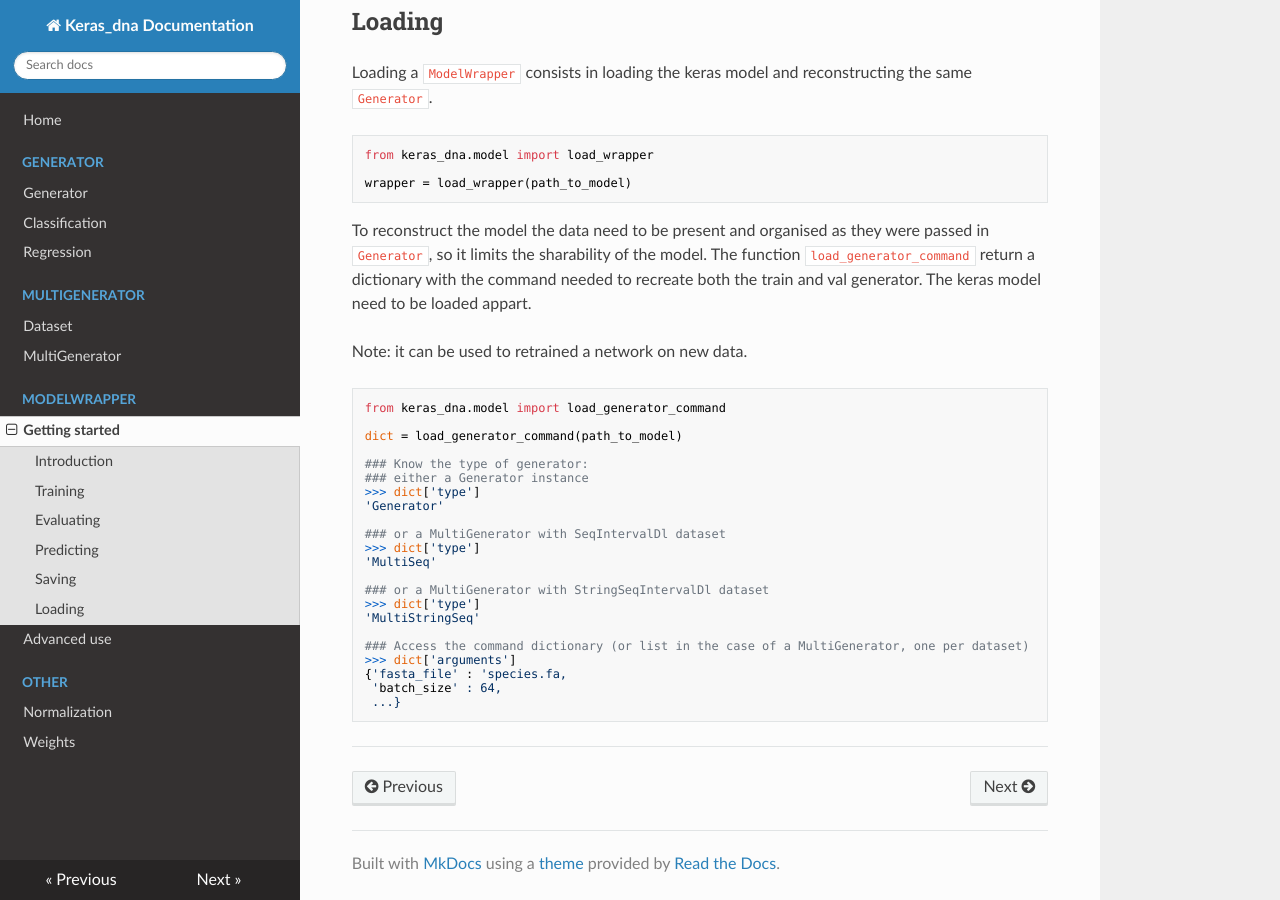
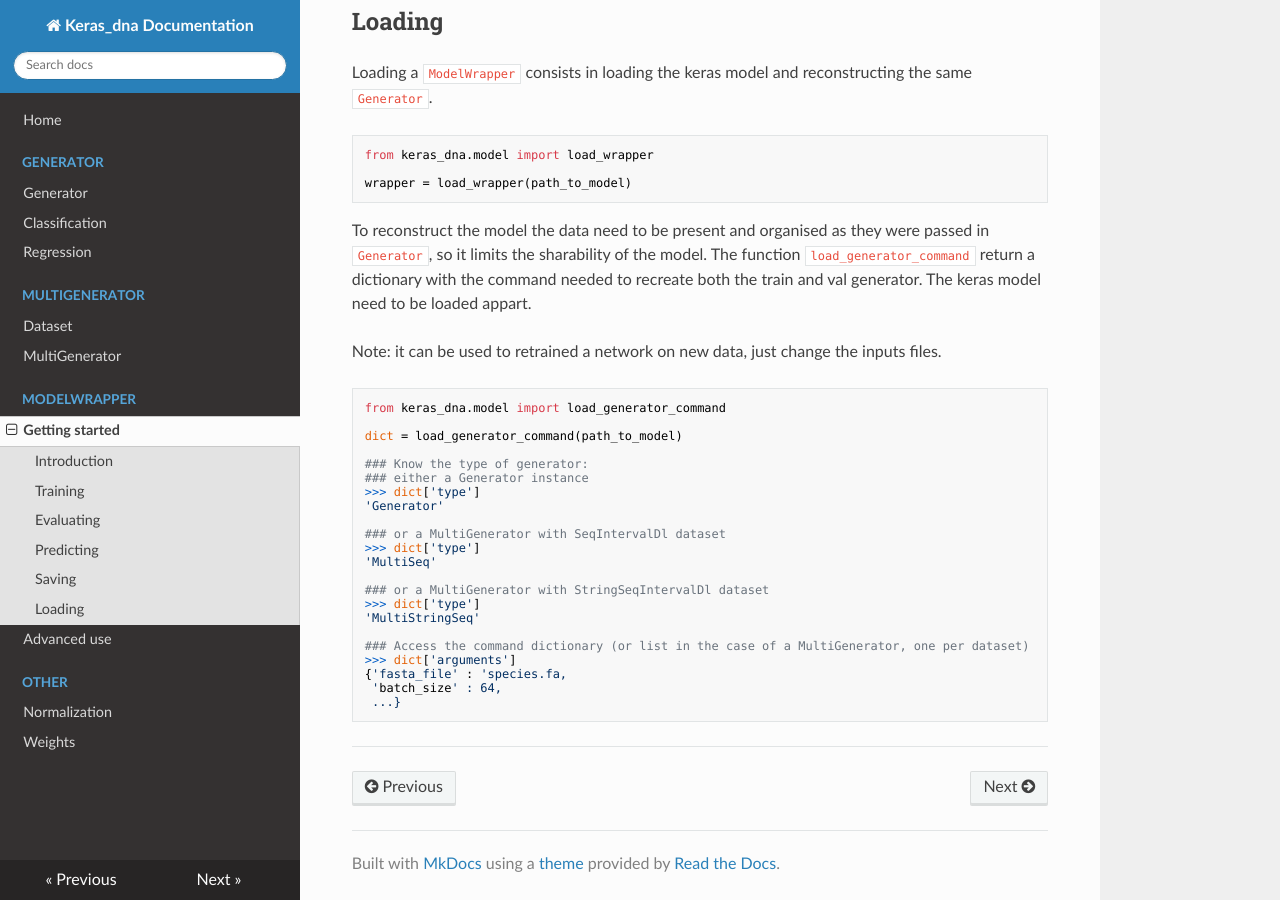
Before and after one commit to etirouthier/keras_dna, an MkDocs documentation site: the page built from docs/modelwrapper.md, in a window 1280 px wide and 900 px high, scrolled down 4592 px. Built offline with MkDocs 1.6.1, drawn with Linux system fonts in a browser that asks for light colours; nearby versions of some CDN libraries.

Commit message:
Update modelwrapper.md

````diff
--- a/docs/modelwrapper.md
+++ b/docs/modelwrapper.md
@@ -254,7 +254,7 @@ wrapper = load_wrapper(path_to_model)
 
 To reconstruct the model the data need to be present and organised as they were passed in `Generator`, so it limits the sharability of the model. The function `load_generator_command` return a dictionary with the command needed to recreate both the train and val generator. The keras model need to be loaded appart.
 
-Note: it can be used to retrained a network on new data.
+Note: it can be used to retrained a network on new data, just change the inputs files.
 
 ```python
 from keras_dna.model import load_generator_command
````
